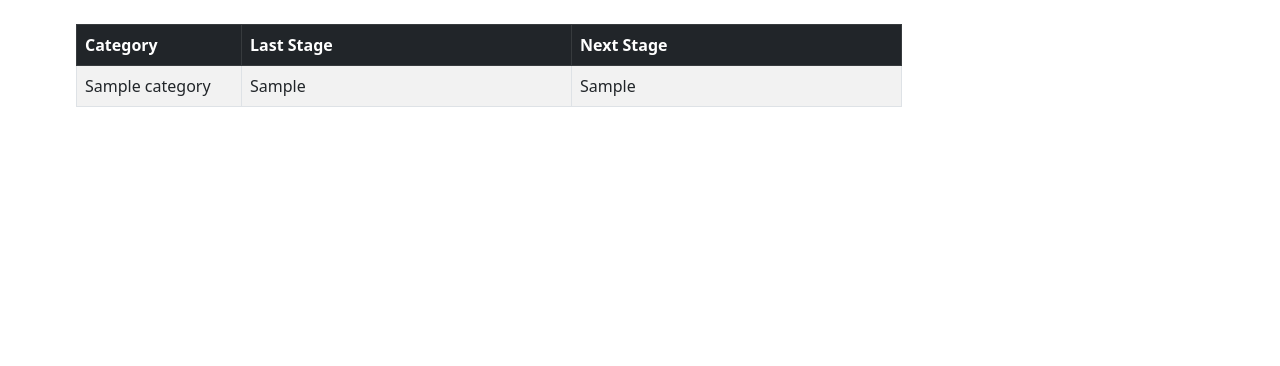
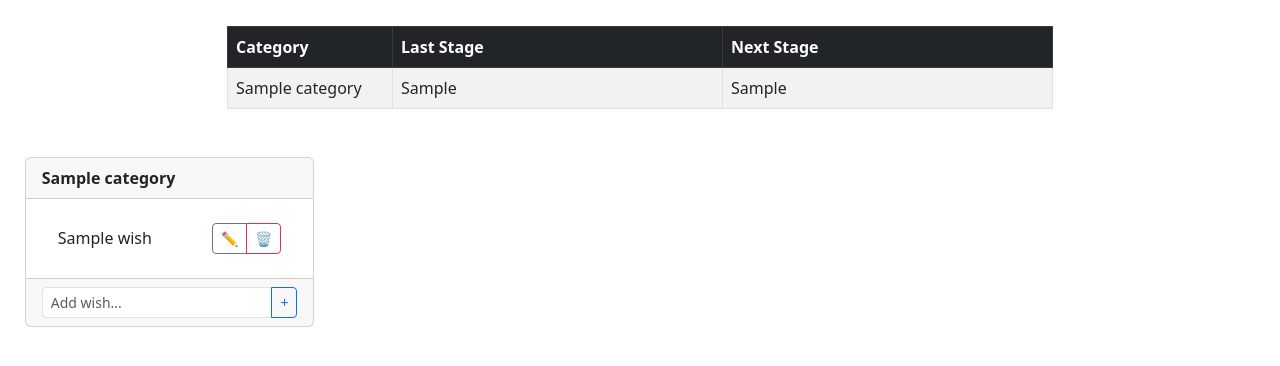
Before and after one commit to MazFahim/Padma, a Flask app: template templates/deen.html in a window 1280 px wide. Shown: the part 52-418 px from the top of the page. Run offline with Flask 3, Linux system fonts and the light colour scheme; the template is opened without the code that fills it: most values are stand-ins (such as "Sample title", 1, 10 or a date in 2020).

Commit message:
Update deen.html

```diff
--- a/templates/deen.html
+++ b/templates/deen.html
@@ -14,7 +14,7 @@
 <body>
     {% include '_navbar.html' %}
 
-    <div class="container mt-4" style="max-width: 850px; margin-left: 5% !important;">
+    <div class="container mt-4" style="max-width: 850px; margin: 2% auto !important;">
         <table class="table table-bordered table-striped align-middle">
             <thead class="table-dark">
             <tr>
@@ -34,6 +34,39 @@
             </tbody>
         </table>
     </div>
+
+    <div class="container mt-5" style="max-width: 98%;">
+        <div class="row row-cols-1 row-cols-sm-2 row-cols-md-3 row-cols-xl-4 g-4">
+            {% for item in wishlist %}
+            <div class="col">
+            <div class="card h-100">
+                <div class="card-header fw-bold">{{ item.category }}</div>
+                <div class="card-body">
+                <ul class="list-group list-group-flush" id="wishes-{{ loop.index }}">
+                    {% for wish in item.wishes %}
+                    <li class="list-group-item d-flex justify-content-between align-items-center"
+                        data-category="{{ item.category }}"
+                        data-wish="{{ wish }}">
+                    <span class="wish-text" contenteditable="false">{{ wish }}</span>
+                    <div class="btn-group btn-group-sm">
+                        <button class="btn btn-outline-secondary edit-btn">✏️</button>
+                        <button class="btn btn-outline-danger delete-btn">🗑️</button>
+                    </div>
+                    </li>
+                    {% endfor %}
+                </ul>
+                </div>
+                <div class="card-footer">
+                <div class="input-group input-group-sm">
+                    <input type="text" class="form-control new-wish-input" placeholder="Add wish...">
+                    <button class="btn btn-outline-primary add-btn" data-category="{{ item.category }}">+</button>
+                </div>
+                </div>
+            </div>
+            </div>
+            {% endfor %}
+        </div>
+    </div>
 </body>
 <script>
   document.querySelectorAll('.editable').forEach(cell => {
@@ -50,5 +83,106 @@
       });
     });
   });
+
+
+  document.querySelectorAll('.delete-btn').forEach(btn => {
+    btn.addEventListener('click', () => {
+      const li = btn.closest('li');
+      const category = li.dataset.category;
+      const wish = li.dataset.wish;
+      fetch('/deen/wishlist/delete', {
+        method: 'POST',
+        headers: { 'Content-Type': 'application/json' },
+        body: JSON.stringify({ category, wish })
+      }).then(() => li.remove());
+    });
+  });
+
+  // Edit
+  document.querySelectorAll('.edit-btn').forEach(btn => {
+    btn.addEventListener('click', () => {
+      const li = btn.closest('li');
+      const span = li.querySelector('.wish-text');
+      if (span.contentEditable === 'true') {
+        const old_wish = li.dataset.wish;
+        const new_wish = span.innerText.trim();
+        fetch('/deen/wishlist/update', {
+          method: 'POST',
+          headers: { 'Content-Type': 'application/json' },
+          body: JSON.stringify({ category: li.dataset.category, old_wish, new_wish })
+        }).then(() => {
+          li.dataset.wish = new_wish;
+          span.contentEditable = 'false';
+          btn.textContent = '✏️';
+        });
+      } else {
+        span.contentEditable = 'true';
+        span.focus();
+        btn.textContent = '✅';
+      }
+    });
+  });
+
+  // Add
+  document.querySelectorAll('.add-btn').forEach(btn => {
+    btn.addEventListener('click', () => {
+      const category = btn.dataset.category;
+      const input = btn.closest('.input-group').querySelector('.new-wish-input');
+      const wish = input.value.trim();
+      if (!wish) return;
+      fetch('/deen/wishlist/add', {
+        method: 'POST',
+        headers: { 'Content-Type': 'application/json' },
+        body: JSON.stringify({ category, wish })
+      }).then(() => {
+        const ul = btn.closest('.card').querySelector('ul');
+        const li = document.createElement('li');
+        li.className = 'list-group-item d-flex justify-content-between align-items-center';
+        li.dataset.category = category;
+        li.dataset.wish = wish;
+        li.innerHTML = `
+          <span class="wish-text" contenteditable="false">${wish}</span>
+          <div class="btn-group btn-group-sm">
+            <button class="btn btn-outline-secondary edit-btn">✏️</button>
+            <button class="btn btn-outline-danger delete-btn">🗑️</button>
+          </div>`;
+        ul.appendChild(li);
+        input.value = '';
+        attachListeners(li);
+      });
+    });
+  });
+
+  function attachListeners(li) {
+    li.querySelector('.delete-btn').addEventListener('click', () => {
+      fetch('/deen/wishlist/delete', {
+        method: 'POST',
+        headers: { 'Content-Type': 'application/json' },
+        body: JSON.stringify({ category: li.dataset.category, wish: li.dataset.wish })
+      }).then(() => li.remove());
+    });
+
+    li.querySelector('.edit-btn').addEventListener('click', () => {
+      const span = li.querySelector('.wish-text');
+      const editBtn = li.querySelector('.edit-btn');
+      if (span.contentEditable === 'true') {
+        const old_wish = li.dataset.wish;
+        const new_wish = span.innerText.trim();
+        fetch('/deen/wishlist/update', {
+          method: 'POST',
+          headers: { 'Content-Type': 'application/json' },
+          body: JSON.stringify({ category: li.dataset.category, old_wish, new_wish })
+        }).then(() => {
+          li.dataset.wish = new_wish;
+          span.contentEditable = 'false';
+          editBtn.textContent = '✏️';
+        });
+      } else {
+        span.contentEditable = 'true';
+        span.focus();
+        editBtn.textContent = '✅';
+      }
+    });
+  }
 </script>
 </html>
```
